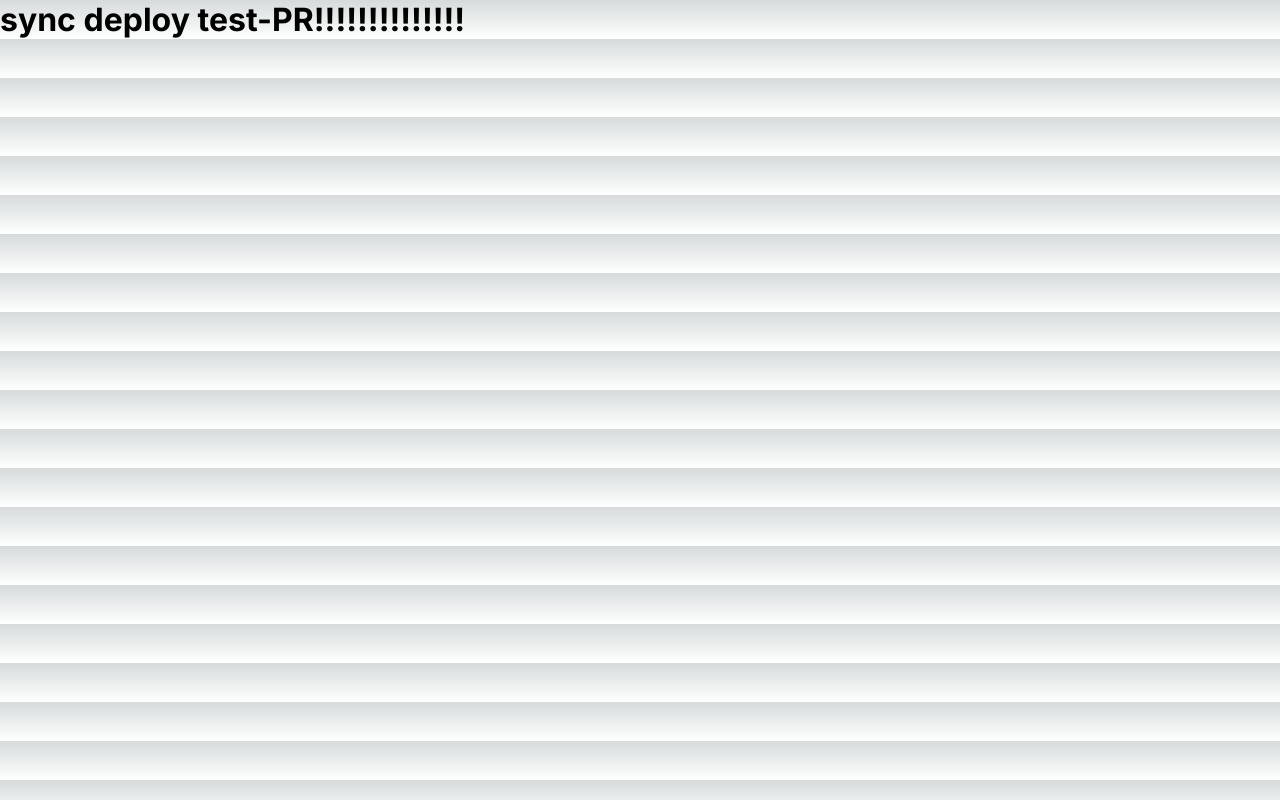
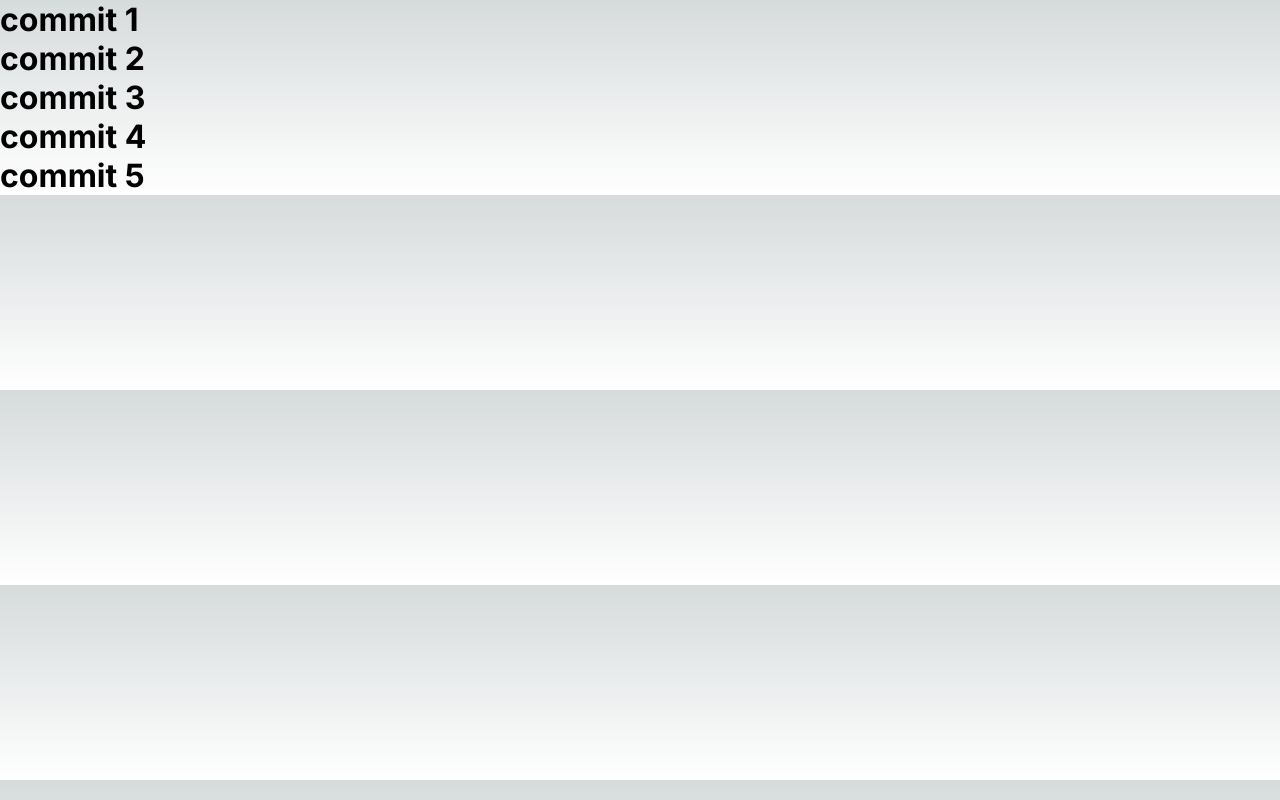
Before and after one commit to minh0518/teamRepo, a Next.js app: page / in a window 1280 px wide. Built offline with nearby package versions, Linux system fonts and the light colour scheme.

Commit message:
first commit

```diff
--- a/src/app/page.tsx
+++ b/src/app/page.tsx
@@ -2,5 +2,13 @@ import Image from 'next/image';
 import styles from './page.module.css';
 
 export default function Home() {
-  return <h1>sync deploy test-PR!!!!!!!!!!!!!!</h1>;
+  return (
+    <div>
+      <h1>commit 1</h1>
+      <h1>commit 2</h1>
+      <h1>commit 3</h1>
+      <h1>commit 4</h1>
+      <h1>commit 5</h1>
+    </div>
+  );
 }
```
